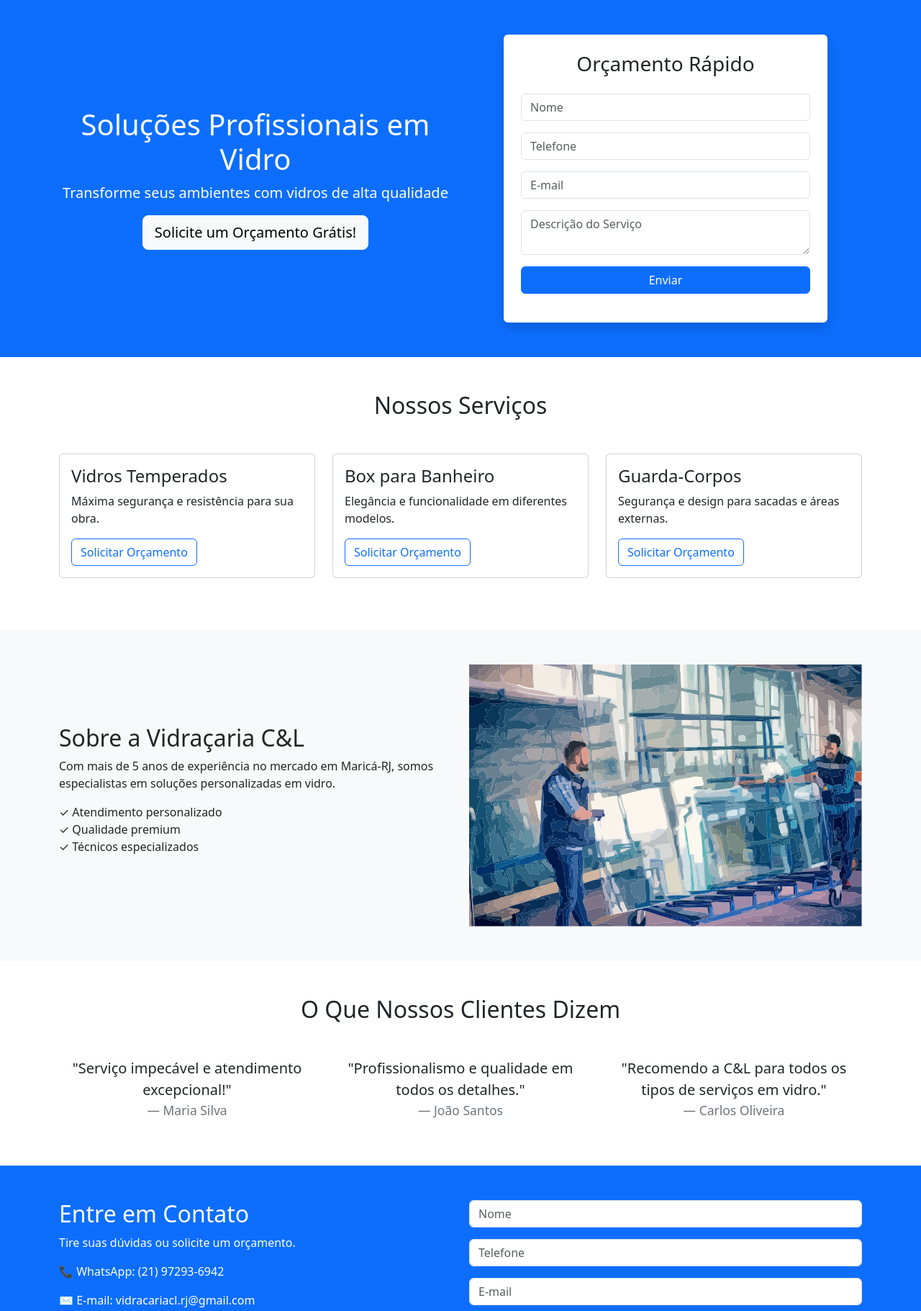
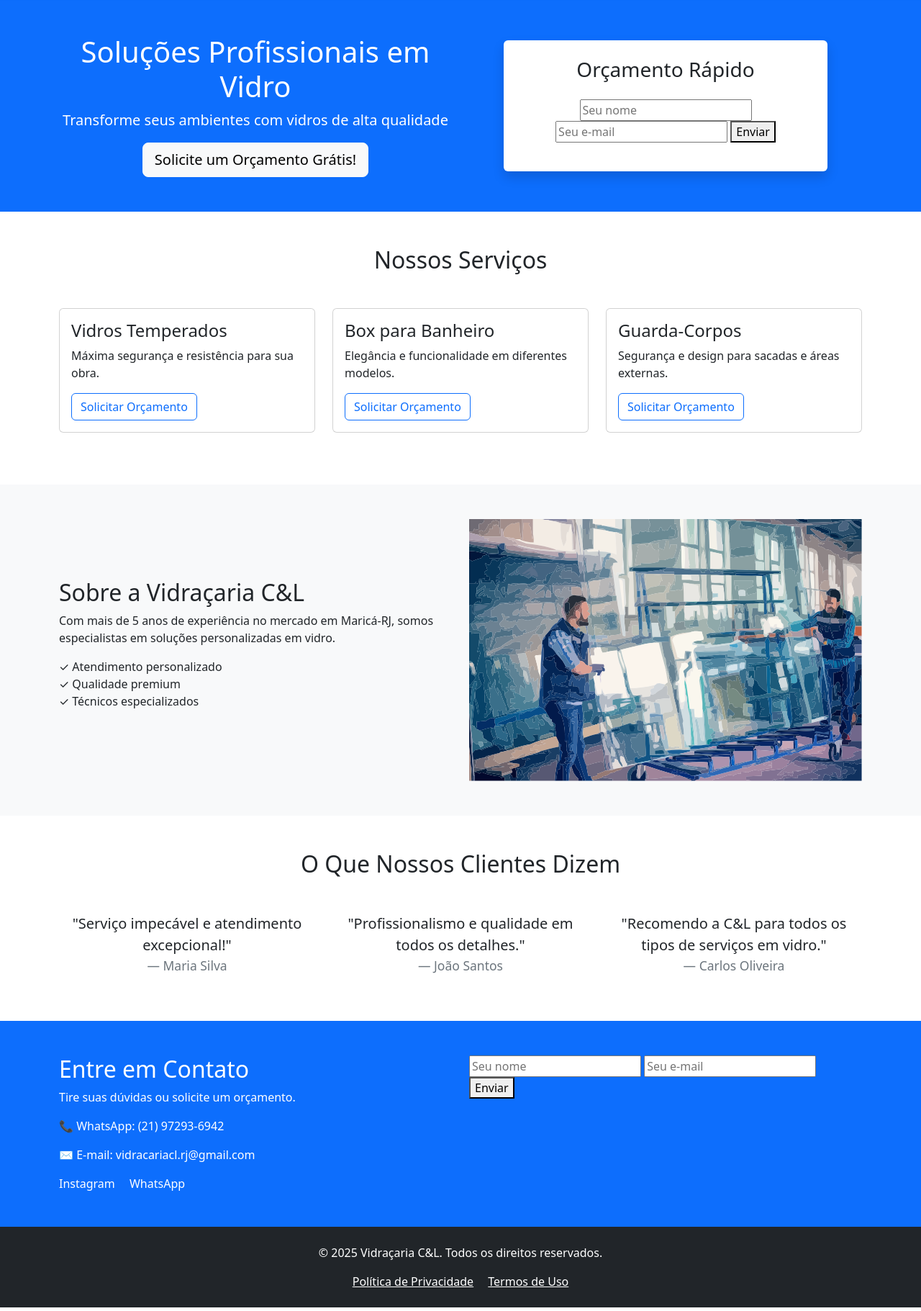
Before and after one commit to Vidracariacl/Vidracaria-C-L, a plain HTML site: page index.html in a window 1280 px wide. Shown: the part 80-1901 px from the top of the page at 72% size. Drawn offline with nearby package versions, Linux system fonts and the light colour scheme; some packages are replaced by stand-ins of ours; a script that the page names is missing.

Commit message:
Update index.html

```diff
--- a/index.html
+++ b/index.html
@@ -37,12 +37,10 @@
         <div class="col-lg-6">
           <div class="lead-form bg-white p-4 rounded shadow">
             <h3 class="text-dark mb-4">Orçamento Rápido</h3>
-            <form id="leadForm">
-              <input type="text" class="form-control mb-3" placeholder="Nome" required>
-              <input type="tel" class="form-control mb-3" placeholder="Telefone" required>
-              <input type="email" class="form-control mb-3" placeholder="E-mail" required>
-              <textarea class="form-control mb-3" placeholder="Descrição do Serviço"></textarea>
-              <button type="submit" class="btn btn-primary w-100">Enviar</button>
+            <form action="https://formsubmit.co/vidracariacl.rj@gmail.com" method="POST" name="contato" netlify>
+  <input type="text" name="nome" placeholder="Seu nome" required>
+  <input type="email" name="email" placeholder="Seu e-mail" required>
+  <button type="submit">Enviar</button>
             </form>
           </div>
         </div>
@@ -138,12 +136,10 @@
           </div>
         </div>
         <div class="col-lg-6">
-          <form>
-            <input type="text" class="form-control mb-3" placeholder="Nome" required>
-            <input type="tel" class="form-control mb-3" placeholder="Telefone" required>
-            <input type="email" class="form-control mb-3" placeholder="E-mail" required>
-            <textarea class="form-control mb-3" placeholder="Sua Mensagem" rows="4" required></textarea>
-            <button type="submit" class="btn btn-light w-100">Enviar Mensagem</button>
+          <form action="https://formsubmit.co/vidracariacl.rj@gmail.com" method="POST" name="contato" netlify>
+  <input type="text" name="nome" placeholder="Seu nome" required>
+  <input type="email" name="email" placeholder="Seu e-mail" required>
+  <button type="submit">Enviar</button>
           </form>
         </div>
 
```
